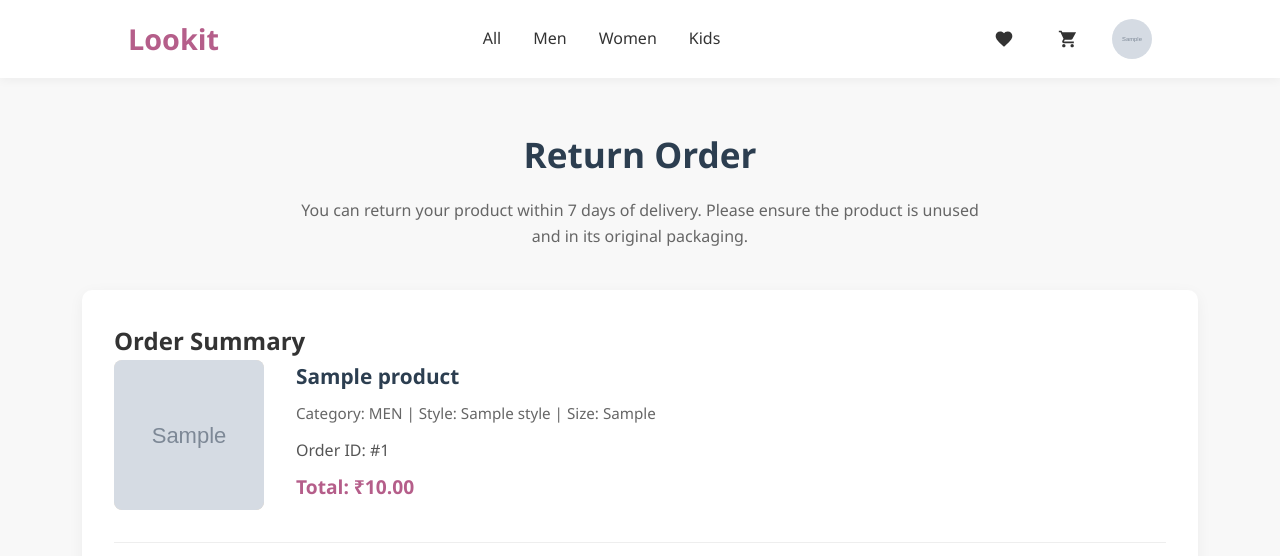
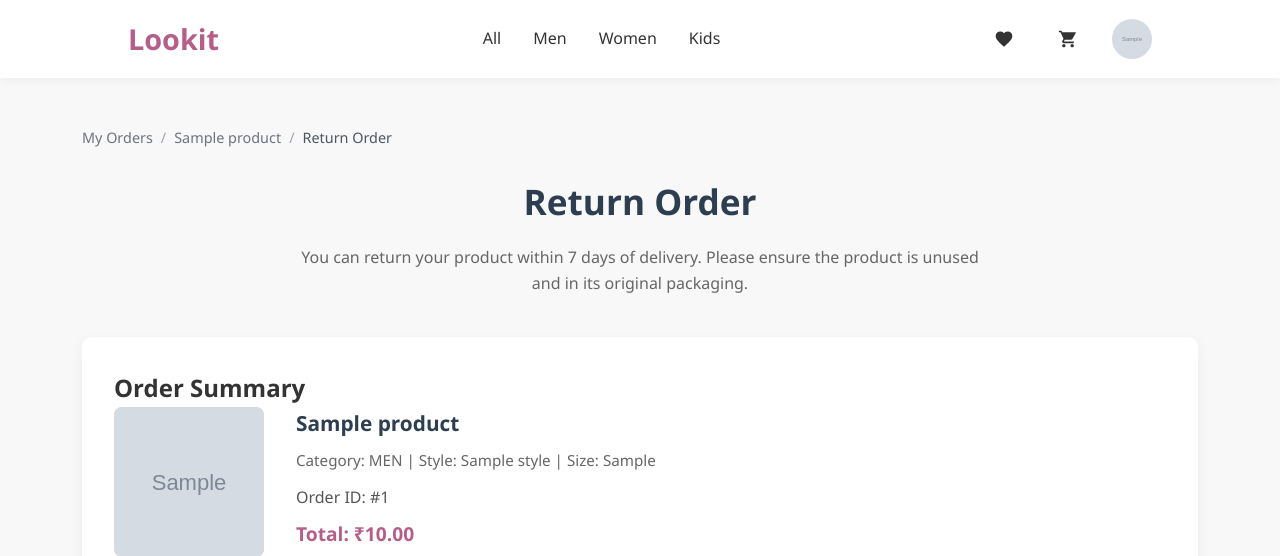
Before and after one commit to abhinavashokm/lookit-ecommerce-django, a Django app: page /order/return-request-form/1/ in a window 1280 px wide. Shown: the top 556 px of the page. Run offline with Django 5.2, Linux system fonts and the light colour scheme; a user stored in the database is signed in; tables that the repository leaves empty hold one stand-in row (values such as "Sample post"); grey boxes marked "Sample" are stand-in pictures.

```diff
--- a/lookit/order/static/order/css/return_request_form.css
+++ b/lookit/order/static/order/css/return_request_form.css
@@ -22,6 +22,51 @@
     margin: 0 auto;
     line-height: 1.6;
 }
+
+
+/* =========================================================
+   BREADCRUMB
+========================================================= */
+
+.breadcrumb {
+    margin-bottom: 1.5rem;
+    font-size: 0.9rem;
+}
+
+.breadcrumb ol {
+    display: flex;
+    flex-wrap: wrap;
+    list-style: none;
+    padding: 0;
+    margin: 0;
+}
+
+.breadcrumb li {
+    display: flex;
+    align-items: center;
+}
+
+.breadcrumb li:not(:last-child)::after {
+    content: '/';
+    margin: 0 0.5rem;
+    color: #9ca3af;
+}
+
+.breadcrumb a {
+    color: #6b7280;
+    text-decoration: none;
+    transition: color 0.2s;
+}
+
+.breadcrumb a:hover {
+    color: #9a4d72;
+}
+
+.breadcrumb [aria-current="page"] {
+    color: #4b5563;
+    font-weight: 500;
+}
+
 
 .return-card {
     background: white;
--- a/lookit/order/templates/order/return_request_form.html
+++ b/lookit/order/templates/order/return_request_form.html
@@ -9,6 +9,16 @@
 
 <!-- Return Request Form -->
 <div class="return-container">
+
+            <!-- Breadcrumb Navigation -->
+        <nav class="breadcrumb" aria-label="Breadcrumb">
+            <ol>
+                <li><a href="{% url 'my-orders' %}">My Orders</a></li>
+                <li><a href="{% url 'track-order' order.uuid %}">{{ order.product.name }}</a></li>
+                <li aria-current="page">Return Order</li>
+            </ol>
+        </nav>
+
     <div class="return-header">
         <h1>Return Order</h1>
         <p>You can return your product within 7 days of delivery. Please ensure the product is unused and in its original packaging.</p>
@@ -89,7 +99,9 @@
             </div>
 
             <div class="action-buttons">
+                <a href="{% url 'track-order' order.uuid %}">
                 <button type="button" class="btn btn-outline">Cancel</button>
+                </a>
                 <button type="submit" class="btn btn-primary">Submit Return Request</button>
             </div>
         </form>
--- a/lookit/product/static/product/user/css/product_details.css
+++ b/lookit/product/static/product/user/css/product_details.css
@@ -523,7 +523,7 @@
 .price {
     font-size: 2.5rem;
     font-weight: 700;
-    color: #B55E8A;
+    color: #7a5367;
     margin-bottom: 0.5rem;
     letter-spacing: -0.02em;
 }
--- a/lookit/product/static/product/user/js/product_details.js
+++ b/lookit/product/static/product/user/js/product_details.js
@@ -147,7 +147,7 @@ function increaseQuantity() {
     const quantityInputForForm = document.getElementById('hiddenQuantityInput')
 
     let currentValue = parseInt(quantityInput.value);
-    if (currentValue < 10) {
+    if (currentValue < 4) {
         let new_quantity = currentValue + 1;
         quantityInput.value = new_quantity
         quantityInputForForm.value = new_quantity
--- a/lookit/product/templates/product/user/product_details.html
+++ b/lookit/product/templates/product/user/product_details.html
@@ -144,8 +144,8 @@
                 <h2 class="section-heading">Select Size</h2>
 
                 <div class="size-options" id="sizeOptions">
-                    {% for size in sizes %}
-                    <button class="size-btn {% if forloop.first %}active{% endif %}" value="{{ size.id }}" onclick="selectSize(this, '{{ size.id }}')">{{ size.size }}</button>
+                    {% for variant in variants %}
+                    <button class="size-btn {% if forloop.first %}active{% endif %}" value="{{ variant.id }}" onclick="selectSize(this, '{{ variant.id }}')">{{ variant.size }}</button>
                     {% endfor %}
                     <!-- <button class="size-btn" onclick="selectSize(this)">S</button>
                     <button class="size-btn active" onclick="selectSize(this)">M</button> -->
```
Also changed, not shown: lookit/product/views.py (+17 -4 lines).
